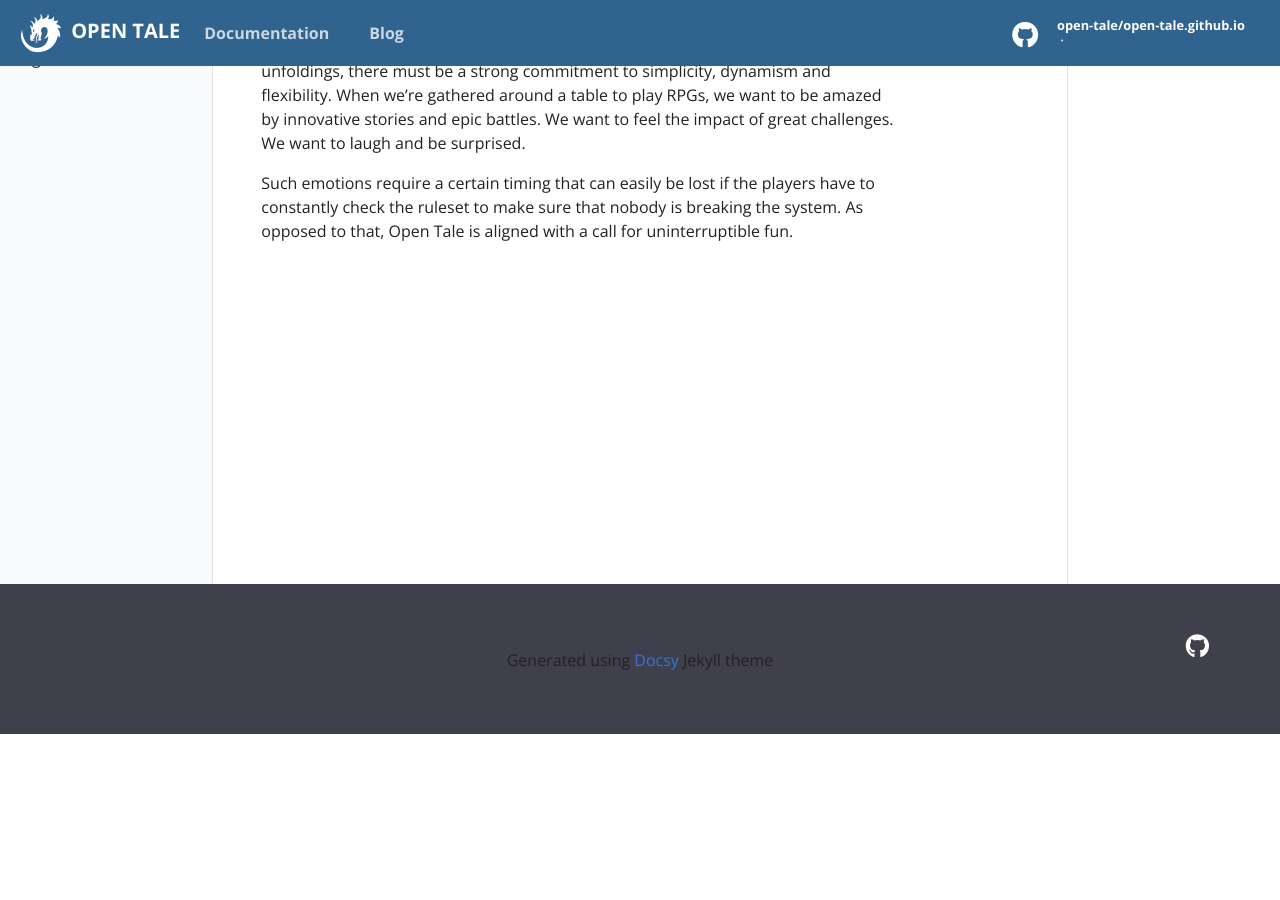
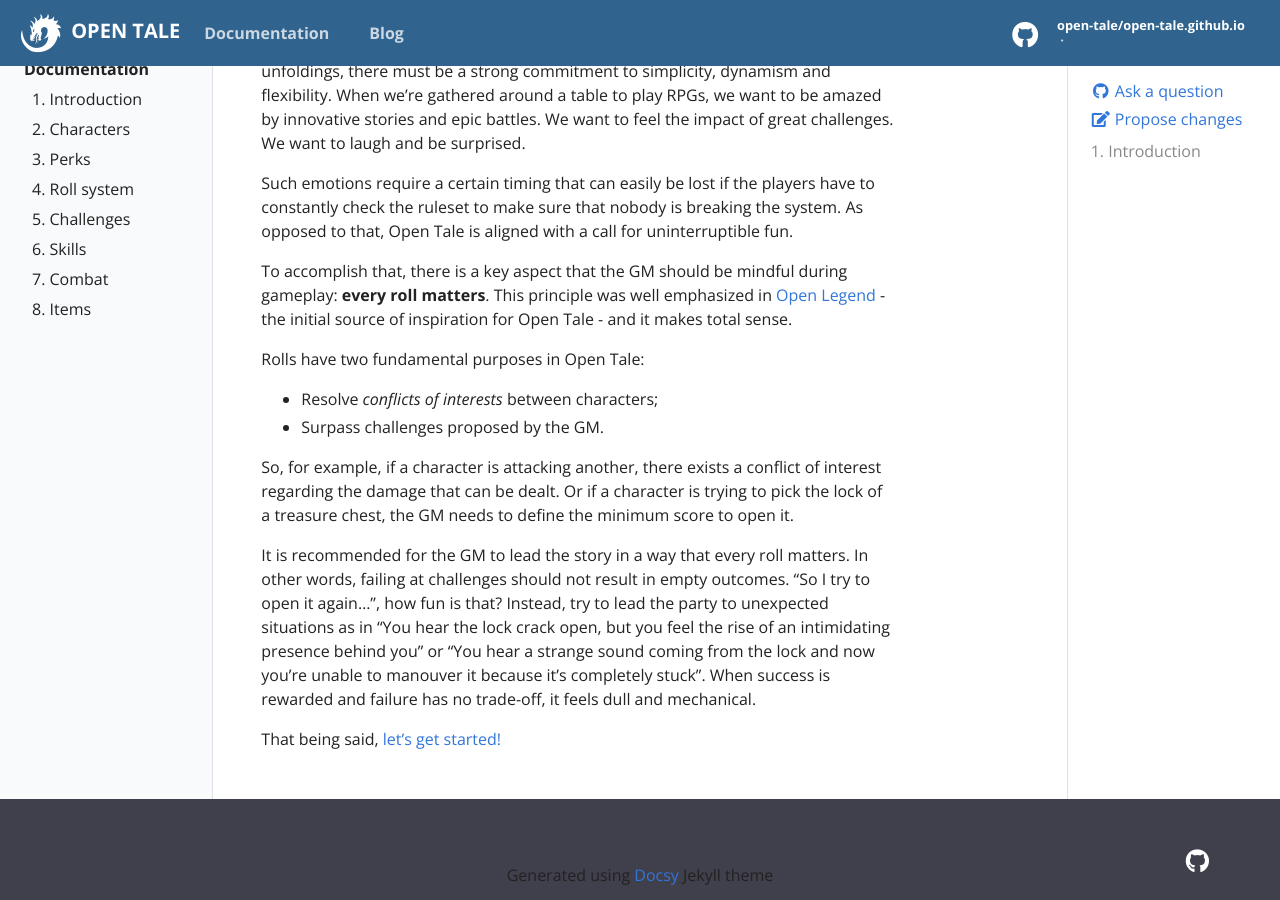
Before and after one commit to open-tale/open-tale.github.io, a Jekyll site: the page built from _docs/01-introduction.md, in a window 1280 px wide and 900 px high, scrolled down 300 px. Built offline with Jekyll 4.4.1, drawn with Linux system fonts in a browser that asks for light colours; before the commit the page ends 1034 px from its top, so only the background shows below that; some of the changed text lies outside the part shown.

Commit message:
more content

```diff
--- a/_data/toc.yml
+++ b/_data/toc.yml
@@ -5,11 +5,15 @@
     url: "docs/01-introduction"
   - title: "2. Characters"
     url: "docs/02-characters"
-  - title: "3. Roll system"
-    url: "docs/03-roll-system"
-  - title: "4. Challenges"
-    url: "docs/04-challenges"
-  - title: "6. Items"
-    url: "docs/06-items"
-  - title: "6. Running a game"
-    url: "docs/06-running-a-game"
+  - title: "3. Perks"
+    url: "docs/03-perks"
+  - title: "4. Roll system"
+    url: "docs/04-roll-system"
+  - title: "5. Challenges"
+    url: "docs/05-challenges"
+  - title: "6. Skills"
+    url: "docs/06-skills"
+  - title: "7. Combat"
+    url: "docs/07-combat"
+  - title: "8. Items"
+    url: "docs/08-items"
--- a/_docs/01-introduction.md
+++ b/_docs/01-introduction.md
@@ -22,3 +22,31 @@ Such emotions require a certain timing that can easily be lost if the players
 have to constantly check the ruleset to make sure that nobody is breaking the
 system. As opposed to that, Open Tale is aligned with a call for uninterruptible
 fun.
+
+To accomplish that, there is a key aspect that the GM should be mindful during
+gameplay: **every roll matters**. This principle was well emphasized in [Open
+Legend][openlegend] - the initial source of inspiration for Open Tale - and it
+makes total sense.
+
+Rolls have two fundamental purposes in Open Tale:
+
+* Resolve *conflicts of interests* between characters;
+* Surpass challenges proposed by the GM.
+
+So, for example, if a character is attacking another, there exists a conflict of
+interest regarding the damage that can be dealt. Or if a character is trying to
+pick the lock of a treasure chest, the GM needs to define the minimum score to
+open it.
+
+It is recommended for the GM to lead the story in a way that every roll
+matters. In other words, failing at challenges should not result in empty
+outcomes. "So I try to open it again...", how fun is that? Instead, try to lead
+the party to unexpected situations as in "You hear the lock crack open, but you
+feel the rise of an intimidating presence behind you" or "You hear a strange
+sound coming from the lock and now you're unable to manouver it because it's
+completely stuck". When success is rewarded and failure has no trade-off, it
+feels dull and mechanical.
+
+That being said, [let's get started!](02-characters)
+
+[openlegend]: https://openlegendrpg.com
--- /dev/null
+++ b/_docs/03-perks.md
@@ -0,0 +1,6 @@
+---
+title: 3. Perks
+description: Perks
+---
+
+# 3. Perks
--- a/_docs/03-roll-system.md
+++ b/_docs/04-roll-system.md
@@ -1,9 +1,9 @@
 ---
-title: 3. Roll system
+title: 4. Roll system
 description: Let's talk about dice. When and how to use them?
 ---
 
-# 3. Roll system
+# 4. Roll system
 
 Every player roll in Open Tale is based on an attribute. But before rolling dice
 for an attribute, it's necessary to know its respective *power*:
```
Also changed, not shown: _docs/02-characters.md (+2 -0 lines), _docs/05-challenges.md (renamed from _docs/04-challenges.md, +5 -3 lines), _docs/05-combat.md (deleted, +0 -6 lines), _docs/06-items.md (deleted, +0 -23 lines), _docs/06-running-a-game.md (deleted, +0 -25 lines), _docs/06-skills.md (added, +6 -0 lines), _docs/07-combat.md (added, +22 -0 lines), _docs/08-items.md (added, +40 -0 lines).
